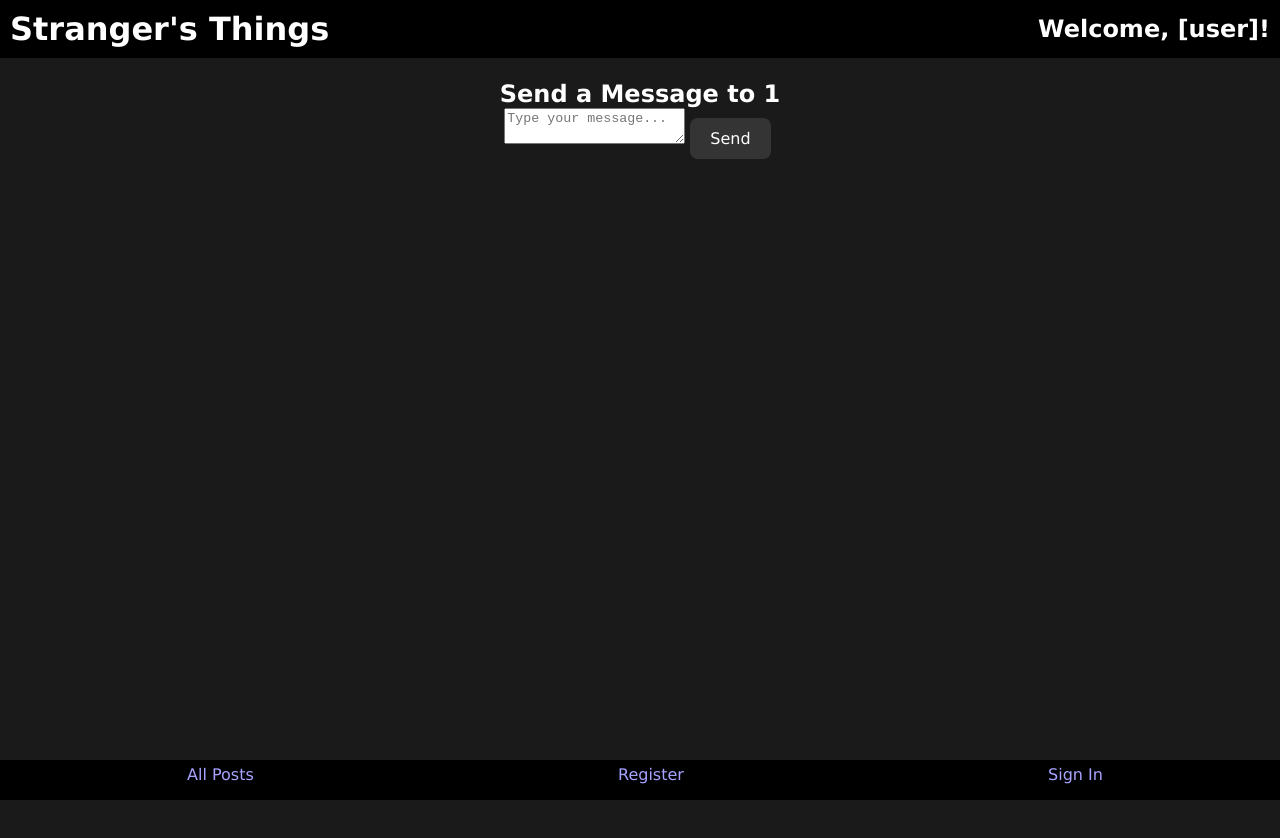
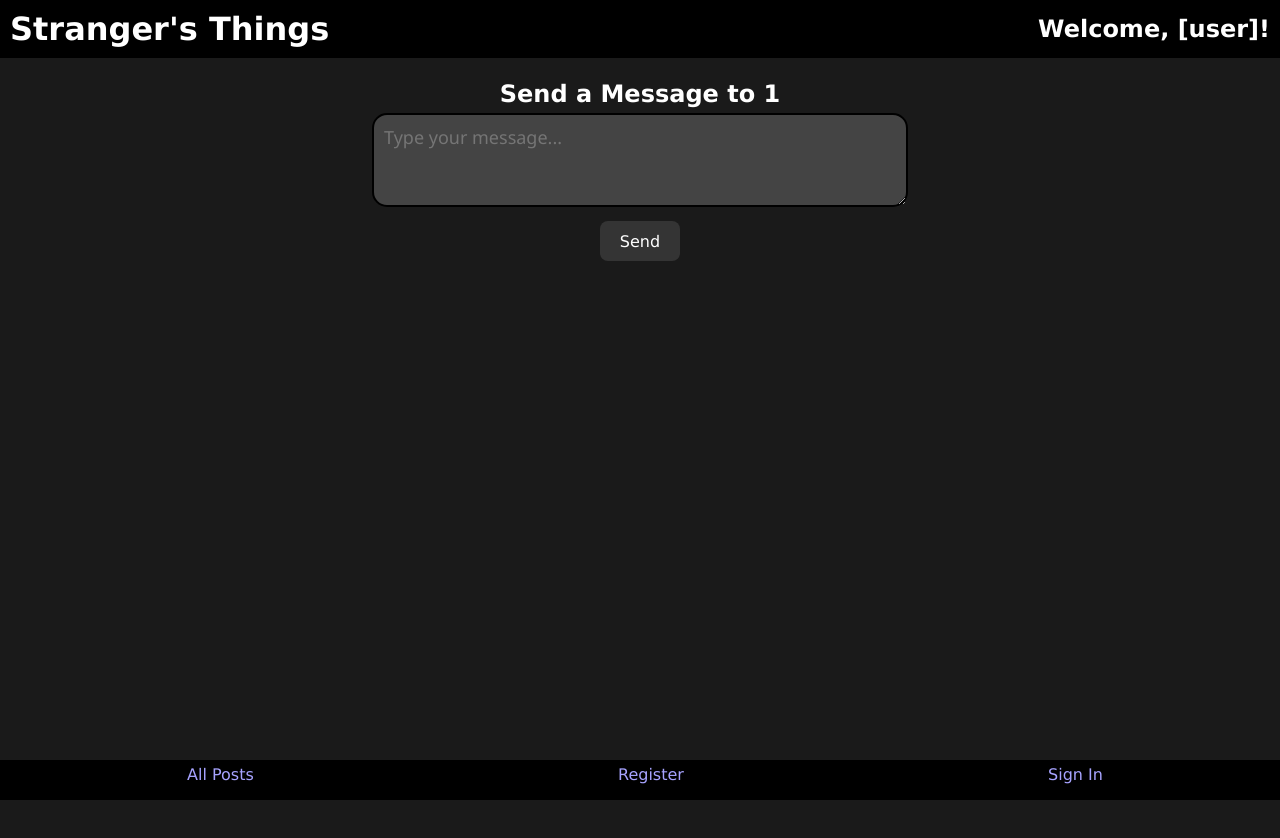
Before and after one commit to baileyborrego/2306StrangersThings, a React app: page /send-message/1 in a window 1280 px wide. Shown: the top 838 px of the page. Built offline with nearby package versions, Linux system fonts and the light colour scheme; no server answers; the HTML template or start-up script is replaced by a standard one.

Commit message:
textarea styling

```diff
--- a/src/App.css
+++ b/src/App.css
@@ -94,3 +94,17 @@ input {
 label {
   font-size: larger;
 }
+
+textarea {
+  background-color: rgb(68, 68, 68);
+  color:white;
+  border: solid rgb(0, 0, 0) 2px;
+  border-radius: 15px;
+  height: 30px;
+  font-size: large;
+  padding:10px;
+  margin: 5px;
+  font-family:'Segoe UI', Tahoma, Geneva, Verdana, sans-serif;
+  width:40%;
+  height: 70px;
+}
--- a/src/Components/SendMessage.jsx
+++ b/src/Components/SendMessage.jsx
@@ -31,6 +31,7 @@ export default function SendMessage() {
           value={newMessage}
           onChange={(e) => setNewMessage(e.target.value)}
         />
+        <br/>
         <button onClick={handleSendMessage}>Send</button>
       </div>
     </div>
```
